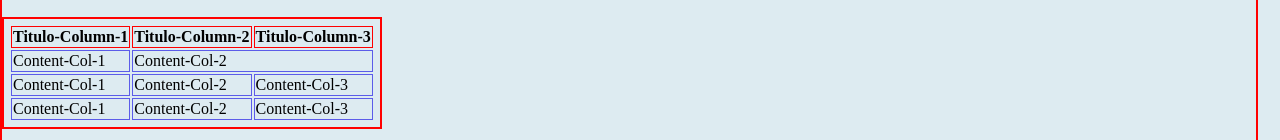
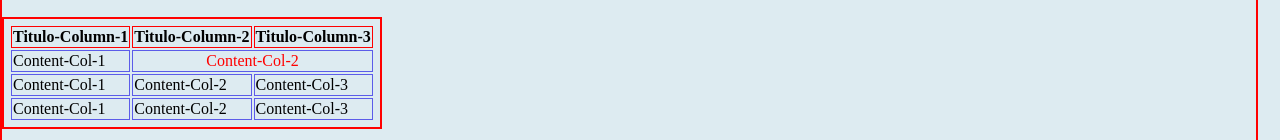
Before and after one commit to marcosyoggy/projeto-tabelas-modulo03-cap33, a plain HTML site: page index.html in a window 1280 px wide. Shown: the part 206-346 px from the top of the page. Drawn offline with Linux system fonts and the light colour scheme.

Commit message:
update12362805

```diff
--- a/style.css
+++ b/style.css
@@ -31,6 +31,11 @@ tbody > tr > td {
     border: 1px solid rgb(92, 92, 233);
 }
 
+td[colspan] {
+    color: red;
+    text-align: center;
+}
+
 
 /* th, td {
     border: 1px solid green;
```
